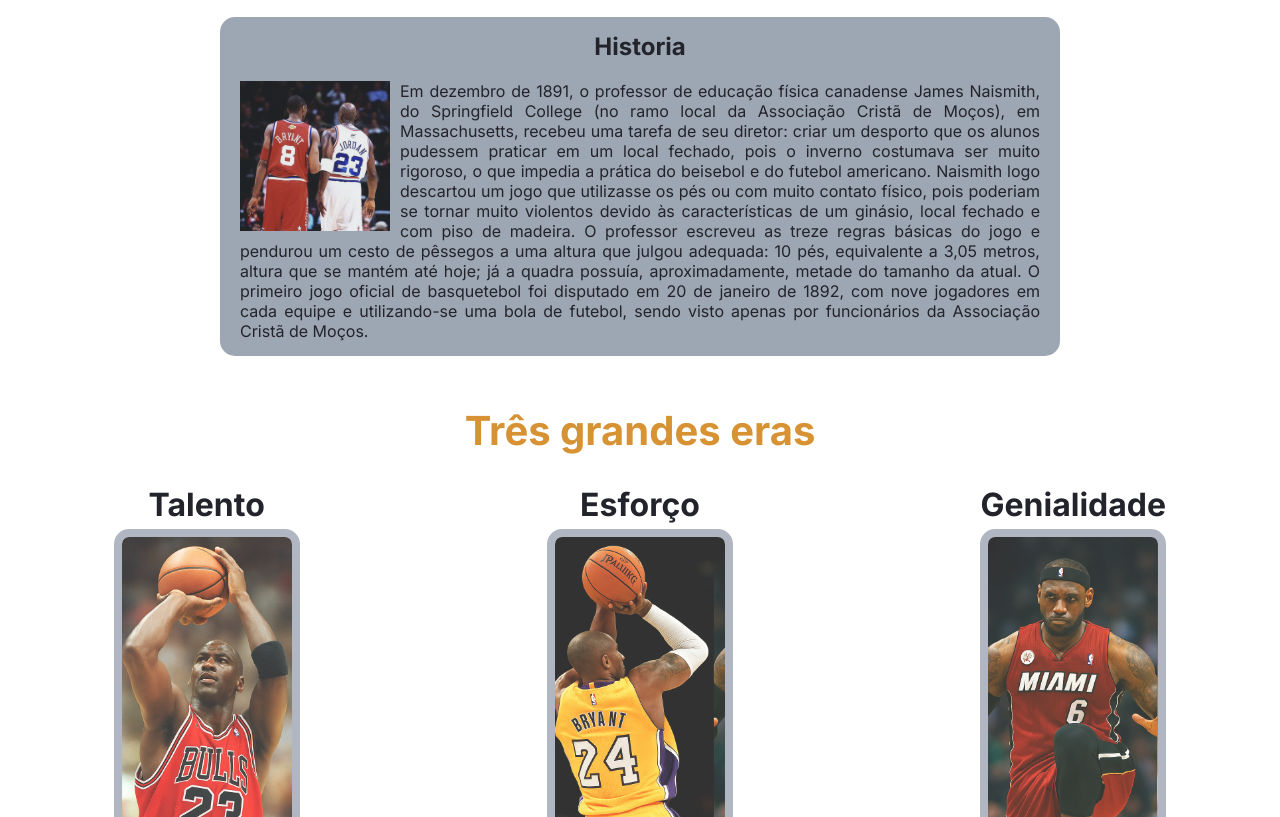
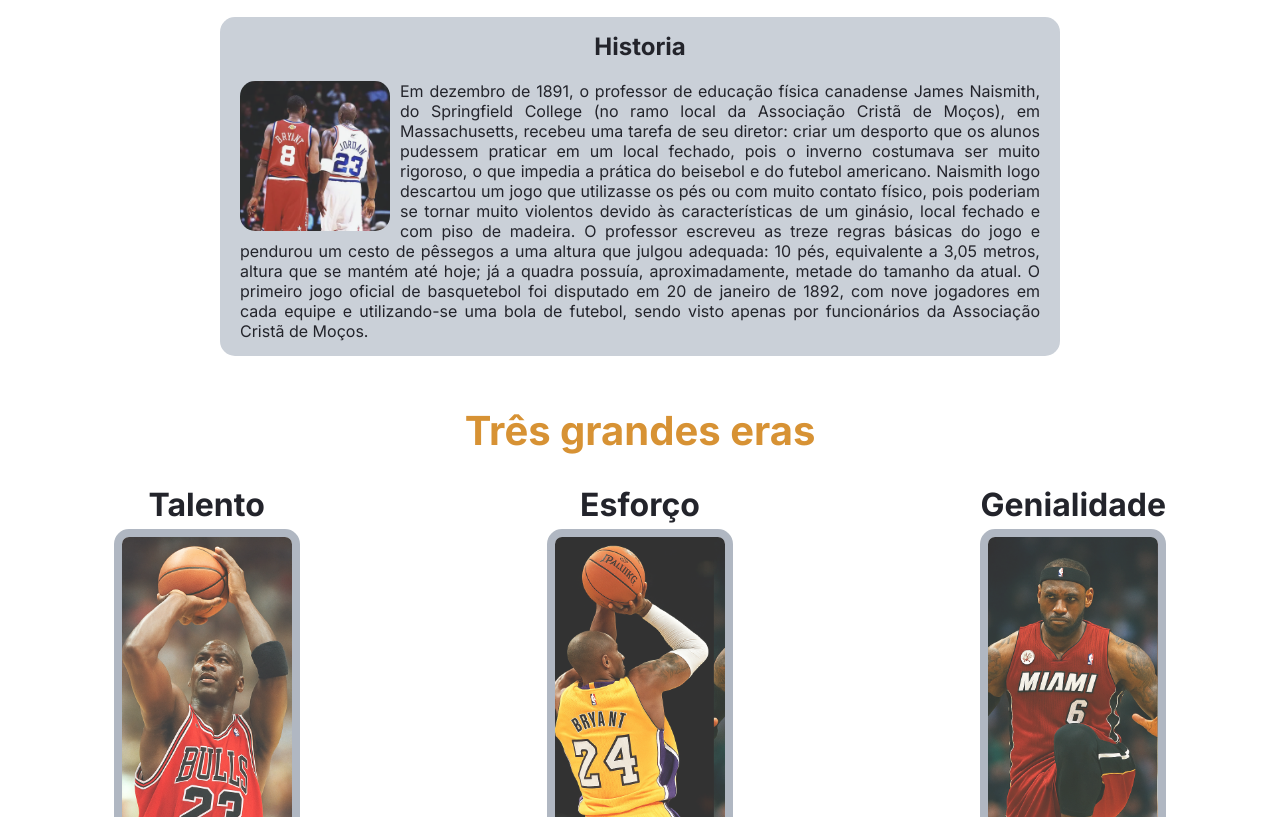
Before and after one commit to luisfelip2005/Basketball4Life, a website: page public/index.html in a window 1280 px wide. Shown: the part 898-1715 px from the top of the page. Drawn offline with Linux system fonts and the light colour scheme.

Commit message:
mudando background da secao historia

```diff
--- a/public/css/estilo.css
+++ b/public/css/estilo.css
@@ -100,13 +100,14 @@
   flex-direction: column;
   gap: 20px;
   max-width: 800px;
-  background-color: #9da6b3;
+  background-color: #cad0d8;
 }
 
 .content img {
+  border-radius: 15px;
   height: 150px;
   float: left;
-  padding: 0px 10px 0px 0px;
+  margin: 0px 10px 0px 0px;
   opacity: 0.8;
 }
 
```
